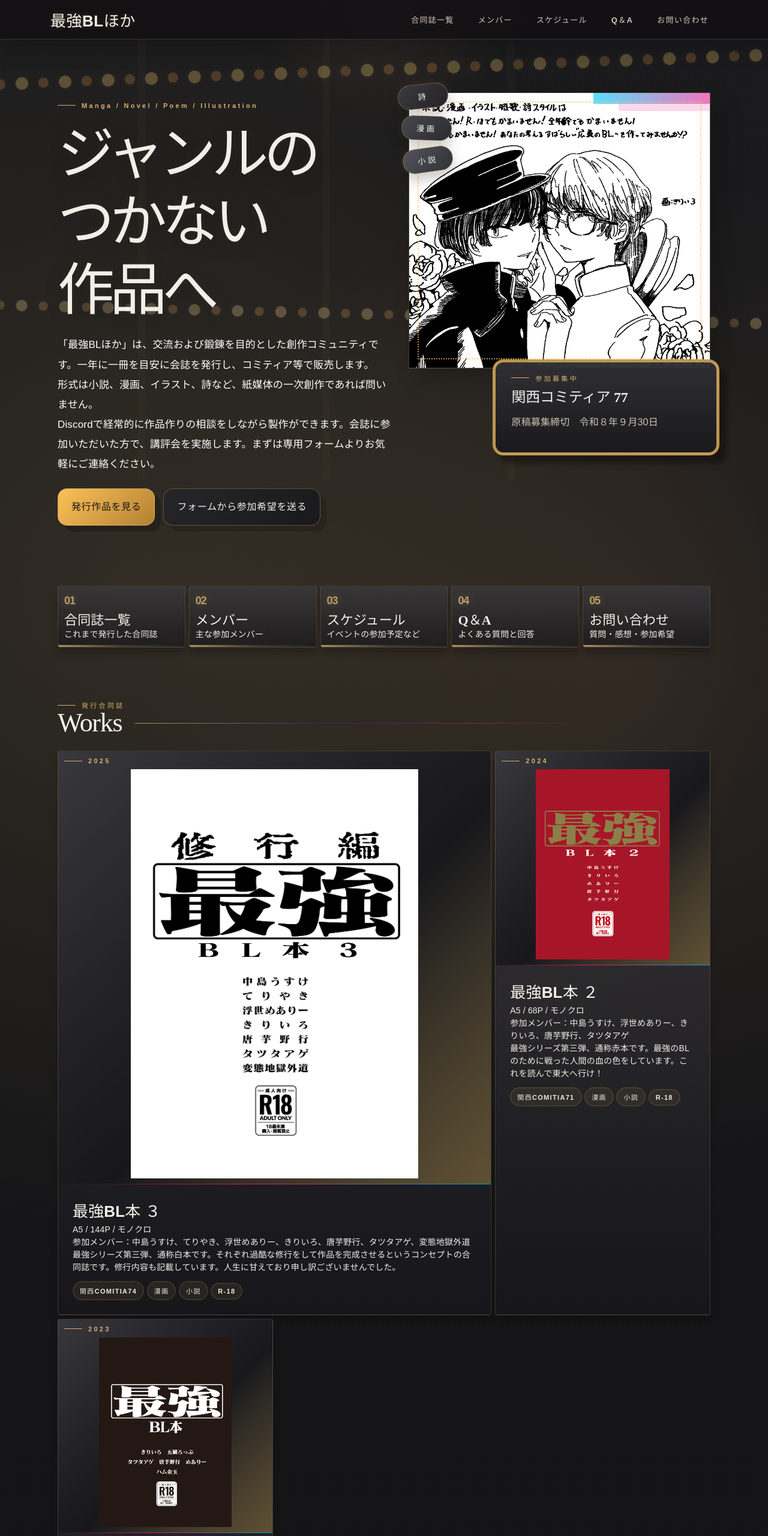
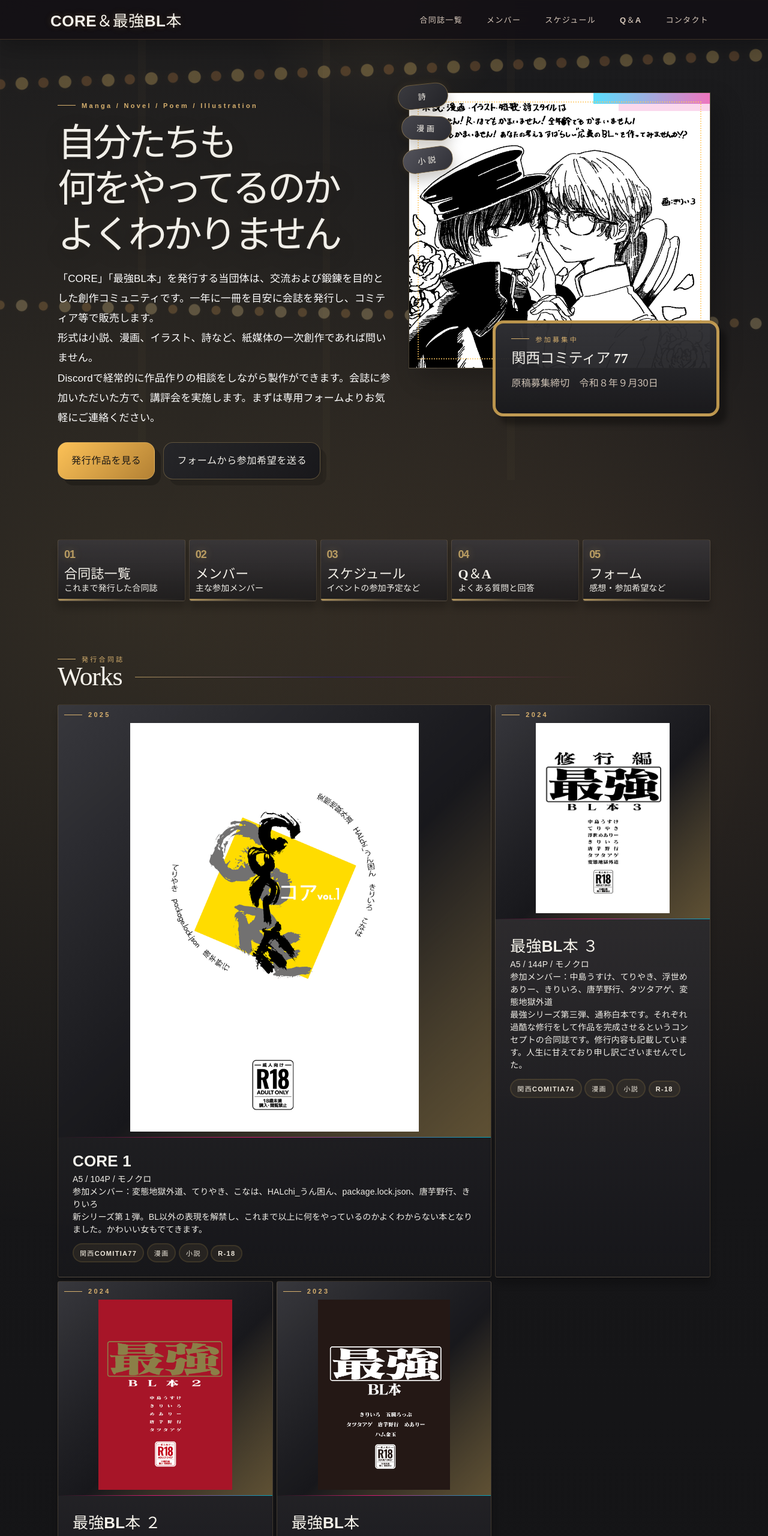
Before and after one commit to PackeLo/saikyo_hp, a website built with Vite: page index.html in a window 1280 px wide. Shown: the top 2560 px of the page at 60% size. Built offline with nearby package versions, Linux system fonts and the light colour scheme.

```diff
--- a/index.html
+++ b/index.html
@@ -3,19 +3,19 @@
   <head>
     <meta charset="UTF-8" />
     <meta name="viewport" content="width=device-width, initial-scale=1.0" />
-    <title>最強BLほか</title>
+    <title>合同誌ホームページ</title>
     <link rel="stylesheet" href="/src/styles.css" />
   </head>
   <body class="m-0 min-h-screen surface-page font-ui text-ivory tracking-[0.01em] antialiased [font-synthesis:none] [line-height:normal] before:pointer-events-none before:fixed before:inset-0 before:decoration-page-grid before:bg-[size:1.75rem_1.75rem] before:[mask-image:linear-gradient(180deg,rgba(0,0,0,0.35),transparent_92%)] before:content-[''] after:pointer-events-none after:fixed after:inset-0 after:decoration-page-glow after:content-['']">
     <header class="sticky top-0 z-20 border-b border-[rgba(255,191,123,0.18)] bg-[rgba(19,15,20,0.82)] shadow-header backdrop-blur-xl">
       <div class="mx-auto flex max-w-[72.5rem] items-center justify-between gap-6 px-6 py-3">
-        <a class="text-[1.625rem] font-black tracking-[0.02em] text-pale-ivory uppercase [text-shadow:0_0_0.625rem_rgba(232,190,112,0.18),0_0_1.375rem_rgba(232,190,112,0.08)]" href="#top">最強BLほか</a>
+        <a class="text-[1.625rem] font-black tracking-[0.02em] text-pale-ivory uppercase [text-shadow:0_0_0.625rem_rgba(232,190,112,0.18),0_0_1.375rem_rgba(232,190,112,0.08)]" href="#top">CORE＆最強BL本</a>
         <nav class="flex gap-[0.625rem] text-[0.8125rem] font-extrabold tracking-[0.1em] uppercase max-[45.0625rem]:hidden" aria-label="メインナビゲーション">
           <a class="border border-transparent px-[0.875rem] py-[0.625rem] text-pale-taupe transition-[color,border-color,background-color] duration-200 hover:border-apricot/32 hover:bg-orange/8 hover:text-cream" href="#works">合同誌一覧</a>
           <a class="border border-transparent px-[0.875rem] py-[0.625rem] text-pale-taupe transition-[color,border-color,background-color] duration-200 hover:border-apricot/32 hover:bg-orange/8 hover:text-cream" href="#members">メンバー</a>
           <a class="border border-transparent px-[0.875rem] py-[0.625rem] text-pale-taupe transition-[color,border-color,background-color] duration-200 hover:border-apricot/32 hover:bg-orange/8 hover:text-cream" href="#activities">スケジュール</a>
           <a class="border border-transparent px-[0.875rem] py-[0.625rem] text-pale-taupe transition-[color,border-color,background-color] duration-200 hover:border-apricot/32 hover:bg-orange/8 hover:text-cream" href="#qa">Q＆A</a>
-          <a class="border border-transparent px-[0.875rem] py-[0.625rem] text-pale-taupe transition-[color,border-color,background-color] duration-200 hover:border-apricot/32 hover:bg-orange/8 hover:text-cream" href="#join">お問い合わせ</a>
+          <a class="border border-transparent px-[0.875rem] py-[0.625rem] text-pale-taupe transition-[color,border-color,background-color] duration-200 hover:border-apricot/32 hover:bg-orange/8 hover:text-cream" href="#join">コンタクト</a>
         </nav>
       </div>
     </header>
@@ -27,9 +27,9 @@
       <section class="relative z-10 mx-auto grid max-w-[72.5rem] grid-cols-[minmax(0,1.05fr)_minmax(20rem,0.95fr)] items-start gap-7 px-9 pt-[4.875rem] pb-14 max-[61.3125rem]:grid-cols-1 max-[61.3125rem]:gap-[1.875rem] max-[45.0625rem]:gap-6 max-[45.0625rem]:px-6 max-[45.0625rem]:pt-[2.875rem] max-[45.0625rem]:pb-[2.125rem]" id="top">
         <div class="pt-[1.125rem]">
           <p class="inline-flex items-center gap-[0.625rem] text-[0.6875rem] font-extrabold tracking-[0.3em] text-gold before:h-px before:w-[1.875rem] before:bg-current before:content-['']">Manga / Novel / Poem / Illustration</p>
-          <h1 class="my-[1.125rem] text-[clamp(3.375rem,7.4vw,6.125rem)] leading-[1.2] font-black tracking-[-0.08em] [text-shadow:0_0.5rem_1.875rem_rgba(0,0,0,0.28),0_0_1rem_rgba(232,190,112,0.08)] max-[45.0625rem]:text-[clamp(2.625rem,14vw,4.25rem)]">ジャンルの<br />つかない<br />作品へ</h1>
+          <h1 class="my-[1.125rem] text-[clamp(3rem,5vw,4.25rem)] leading-[1.2] font-black tracking-[-0.08em] [text-shadow:0_0.5rem_1.875rem_rgba(0,0,0,0.28),0_0_1rem_rgba(232,190,112,0.08)] max-[32.0625rem]:text-[clamp(2.25rem,9.5vw,3rem)]">自分たちも<br>何をやってるのか<br>よくわかりません</h1>
           <p class="mb-6 max-w-[39rem] text-[1.0625rem] leading-[1.95] text-white">
-            「最強BLほか」は、交流および鍛錬を目的とした創作コミュニティです。一年に一冊を目安に会誌を発行し、コミティア等で販売します。<br />形式は小説、漫画、イラスト、詩など、紙媒体の一次創作であれば問いません。<br />
+            「CORE」「最強BL本」を発行する当団体は、交流および鍛錬を目的とした創作コミュニティです。一年に一冊を目安に会誌を発行し、コミティア等で販売します。<br />形式は小説、漫画、イラスト、詩など、紙媒体の一次創作であれば問いません。<br />
             Discordで経常的に作品作りの相談をしながら製作ができます。会誌に参加いただいた方で、講評会を実施します。まずは専用フォームよりお気軽にご連絡ください。<br />
           </p>
           <div class="flex flex-wrap gap-[0.875rem]">
@@ -79,8 +79,8 @@
           </a>
           <a class="relative min-h-[5.4375rem] overflow-hidden rounded-sm border border-muted-gold/18 surface-card p-[0.625rem] shadow-panel transition-[transform,border-color,background] duration-200 after:absolute after:inset-x-0 after:bottom-0 after:h-[0.1875rem] after:decoration-menu-rule after:content-[''] hover:-translate-y-0.5 hover:border-muted-gold/28 hover:surface-card-hover" href="#join">
             <span class="text-lg font-semibold tracking-[-0.06em] menu-index-colors" aria-hidden="true">05</span>
-            <h3 class="m-0 font-strong text-[1.375rem] font-bold text-pale-ivory">お問い合わせ</h3>
-            <p class="m-0 text-sm leading-normal text-ivory">質問・感想・参加希望</p>
+            <h3 class="m-0 font-strong text-[1.375rem] font-bold text-pale-ivory">フォーム</h3>
+            <p class="m-0 text-sm leading-normal text-ivory">感想・参加希望など</p>
           </a>
         </div>
       </section>
@@ -97,7 +97,23 @@
           <article class="relative col-span-2 overflow-hidden rounded-sm border border-muted-gold/18 surface-card shadow-panel max-[45.0625rem]:col-auto">
             <div class="relative flex aspect-square flex-col justify-end surface-book-cover p-[0.625rem] after:absolute after:inset-x-0 after:bottom-0 after:h-px after:decoration-book-rule after:content-['']">
               <span class="mb-2 inline-flex items-center gap-[0.625rem] text-[0.6875rem] font-extrabold tracking-[0.3em] text-gold before:h-px before:w-[1.875rem] before:bg-current before:content-['']">2025</span>
-              <a class="min-h-0 flex-1" href="https://yagikanihouse.booth.pm/" rel="noopener noreferrer" target="_blank"><img class="h-full w-full object-contain" src="/assets/25_hyousi_front.png" alt="白本の表紙" /></a>
+              <a class="min-h-0 flex-1" href="https://yagikanihouse.booth.pm/" rel="noopener noreferrer" target="_blank"><img class="h-full w-full object-contain" src="assets\26_CoreHyoushi.png" alt="白本の表紙" /></a>
+            </div>
+            <div class="p-6">
+              <h3 class="mb-1 text-[1.625rem] font-bold text-pale-ivory">CORE 1</h3>
+              <p class="m-0 text-sm leading-normal text-ivory">A5 / 104P / モノクロ</p>
+              <p class="m-0 text-sm leading-normal text-ivory">参加メンバー：変態地獄外道、てりやき、こなは、HALchi_うん困ん、package.lock.json、唐芋野行、きりいろ</p>
+              <p class="m-0 text-sm leading-normal text-ivory">新シリーズ第１弾。BL以外の表現を解禁し、これまで以上に何をやっているのかよくわからない本となりました。かわいい女もでてきます。</p>
+              <span class="mt-3 inline-flex rounded-2xl border-2 surface-chip px-[0.625rem] py-[0.375rem] text-[0.6875rem] font-extrabold tracking-[0.12em] ">関西COMITIA77</span>
+              <span class="mt-3 inline-flex rounded-2xl border-2 surface-chip px-[0.625rem] py-[0.375rem] text-[0.6875rem] font-extrabold tracking-[0.12em] ">漫画</span>
+              <span class="mt-3 inline-flex rounded-2xl border-2 surface-chip px-[0.625rem] py-[0.375rem] text-[0.6875rem] font-extrabold tracking-[0.12em] ">小説</span>
+              <span class="mt-3 inline-flex rounded-2xl border-2 surface-chip px-[0.625rem] py-[0.375rem] text-[0.6875rem] font-extrabold tracking-[0.12em] ">R-18</span>
+            </div>
+          </article>
+          <article class="relative overflow-hidden rounded-sm border border-muted-gold/18 surface-card shadow-panel">
+            <div class="relative flex aspect-square flex-col justify-end surface-book-cover p-[0.625rem] after:absolute after:inset-x-0 after:bottom-0 after:h-px after:decoration-book-rule after:content-['']">
+              <span class="mb-2 inline-flex items-center gap-[0.625rem] text-[0.6875rem] font-extrabold tracking-[0.3em] text-gold before:h-px before:w-[1.875rem] before:bg-current before:content-['']">2024</span>
+              <a class="min-h-0 flex-1" href="https://yagikanihouse.booth.pm/" rel="noopener noreferrer" target="_blank"><img class="h-full w-full object-contain" src="/assets/25_hyousi_front.png" alt="白本の表紙"/></a>
             </div>
             <div class="p-6">
               <h3 class="mb-1 text-[1.625rem] font-bold text-pale-ivory">最強BL本 ３</h3>
@@ -119,7 +135,7 @@
               <h3 class="mb-1 text-[1.625rem] font-bold text-pale-ivory">最強BL本 ２</h3>
               <p class="m-0 text-sm leading-normal text-ivory">A5 / 68P / モノクロ</p>
               <p class="m-0 text-sm leading-normal text-ivory">参加メンバー：中島うすけ、浮世めありー、きりいろ、唐芋野行、タツタアゲ</p>
-              <p class="m-0 text-sm leading-normal text-ivory">最強シリーズ第三弾、通称赤本です。最強のBLのために戦った人間の血の色をしています。これを読んで東大へ行け！</p>
+              <p class="m-0 text-sm leading-normal text-ivory">最強シリーズ第２弾、通称赤本です。最強のBLのために戦った人間の血の色をしています。これを読んで東大へ行け！</p>
               <span class="mt-3 inline-flex rounded-2xl border-2 surface-chip px-[0.625rem] py-[0.375rem] text-[0.6875rem] font-extrabold tracking-[0.12em] ">関西COMITIA71</span>
               <span class="mt-3 inline-flex rounded-2xl border-2 surface-chip px-[0.625rem] py-[0.375rem] text-[0.6875rem] font-extrabold tracking-[0.12em] ">漫画</span>
               <span class="mt-3 inline-flex rounded-2xl border-2 surface-chip px-[0.625rem] py-[0.375rem] text-[0.6875rem] font-extrabold tracking-[0.12em] ">小説</span>
@@ -264,7 +280,7 @@
               <span class="inline-flex items-center gap-[0.625rem] text-[0.6875rem] font-extrabold tracking-[0.3em] text-gold before:h-px before:w-[1.875rem] before:bg-current before:content-['']">Event</span>
               2026.10.18
             </div>
-            <div><strong class="mb-2 block text-2xl font-black tracking-[-0.02em] text-pale-ivory">関西コミティア</strong><p class="m-0 text-sm leading-normal text-ivory">新刊頒布、既刊展示、ペーパー配布など。</p></div>
+            <div><strong class="mb-2 block text-2xl font-black tracking-[-0.02em] text-pale-ivory">関西コミティア77</strong><p class="m-0 text-sm leading-normal text-ivory">新刊・既刊頒布</p></div>
           </div>
           <div class="grid grid-cols-[11.25rem_1fr] gap-[1.375rem] py-[1.375rem] max-[45.0625rem]:grid-cols-1 max-[45.0625rem]:gap-0">
             <div class="grid gap-[0.625rem] text-xl font-black tracking-[-0.02em] text-gold">
@@ -280,20 +296,23 @@
         <div class="mb-6 grid gap-0">
           <span class="inline-flex items-center gap-[0.625rem] text-[0.6875rem] font-extrabold tracking-[0.3em] text-gold before:h-px before:w-[1.875rem] before:bg-current before:content-['']">参加募集等</span>
           <div class="flex items-center gap-[1.375rem]">
-            <h2 class="m-0 font-strong text-[2.75rem] leading-none font-medium tracking-[-0.03em] text-pale-ivory max-[45.0625rem]:text-[2.125rem]">Join us</h2>
+            <h2 class="m-0 font-strong text-[2.75rem] leading-none font-medium tracking-[-0.03em] text-pale-ivory max-[45.0625rem]:text-[2.125rem]">Contact</h2>
             <span class="h-px flex-1 decoration-section-rule" aria-hidden="true"></span>
           </div>
         </div>
         <div class="relative overflow-hidden rounded-sm border border-muted-gold/18 surface-card p-7 shadow-panel after:absolute after:-right-5 after:-bottom-[1.875rem] after:h-[7.5rem] after:w-[13.75rem] after:-skew-x-[18deg] after:bg-[linear-gradient(135deg,rgba(214,179,109,0.16),rgba(231,43,155,0.06),transparent)] after:content-['']">
-          <h3 class="relative z-10 mb-1 font-strong text-[1.625rem] font-bold text-pale-ivory">常時募集しています</h3>
-          <ul class="relative z-10 my-4 list-disc pl-10 leading-normal text-ivory">
-            <li>参加のご希望</li>
-            <li>お問い合わせ</li>
+          <H3 class="m-0 text-[1.4rem] leading-none font-medium tracking-[-0.0em] text-pale-ivory max-[45.0625rem]:text-[2.125rem]">汎用Googleフォーム</H3>
+          <ul class="relative z-10 my-4 list-disc pl-5 leading-normal text-ivory">
             <li>ご感想</li>
+            <li>執筆・参加のご希望</li>
+            <li>ご質問　など</li>
           </ul>
-          <p class="relative z-10 m-0 text-sm leading-normal text-ivory">Googleフォームよりご送信をお願いいたします。本の発表スケジュールにかかわらず、いつでもdiscordサーバーに参加できます！</p>
+          <p class="relative z-10 m-0 text-sm leading-normal text-ivory">※本の発表スケジュールにかかわらず、いつでもdiscordサーバーに参加できます！</p>
           <div class="relative z-10 my-[0.625rem] flex flex-wrap gap-[1.125rem]">
-            <a class="mt-3 inline-block rounded-2xl border surface-action-primary px-[1.375rem] py-[1.125rem] text-base font-extrabold tracking-[0.04em] shadow-button transition-[transform,background-color,border-color,box-shadow] duration-200 hover:-translate-x-0.5 hover:-translate-y-0.5" target="_blank" rel="noopener noreferrer" href="https://forms.gle/FeN9EwKcFqjpGs4m6">送信フォームへ</a>
+            <a class="my-2 inline-block rounded-2xl border surface-action-primary px-[1.375rem] py-[1.125rem] text-base font-extrabold tracking-[0.04em] shadow-button transition-[transform,background-color,border-color,box-shadow] duration-200 hover:-translate-x-0.5 hover:-translate-y-0.5" target="_blank" rel="noopener noreferrer" href="https://forms.gle/FeN9EwKcFqjpGs4m6">送信フォームへ</a>
+          </div>
+          <H3 class="mt-6 text-[1.4rem] leading-none font-medium tracking-[-0.0em] text-pale-ivory max-[45.0625rem]:text-[2.125rem]">そのほかリンク</H3>
+          <div class="relative z-10 my-[0.625rem] flex flex-wrap gap-[1.125rem]">
             <a class="mt-3 inline-block rounded-2xl border surface-action-secondary px-[1.375rem] py-[1.125rem] text-base font-extrabold tracking-[0.04em] shadow-button-soft transition-[transform,background-color,border-color,box-shadow] duration-200 hover:-translate-x-0.5 hover:-translate-y-0.5" target="_blank" rel="noopener noreferrer" href="https://bsky.app/profile/saikyoleft.bsky.social">Bluesky</a>
           </div>
         </div>
```
Also changed, not shown: assets/26_CoreHyoushi.png (added).
